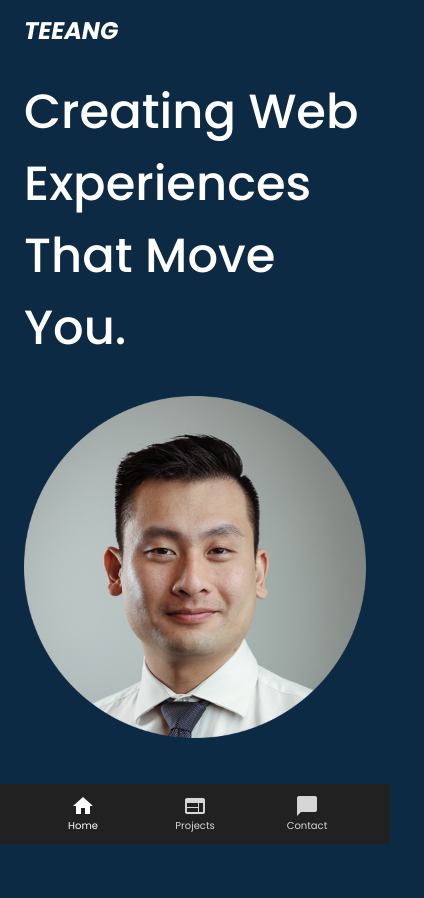
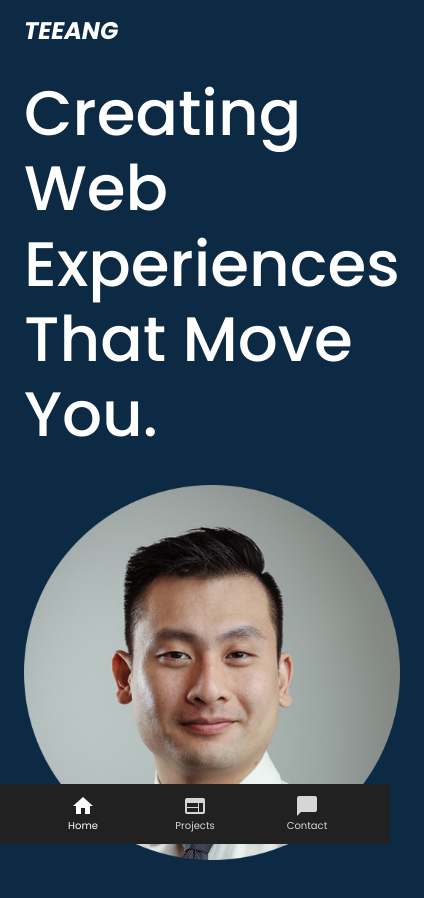
Before and after one commit to davidtaing/portfolio, a Next.js app: page / in a window 390 px wide. Shown: the top 898 px of the page, 424 px wide, since content can reach past the window. Before the commit the page ends 844 px from the top, so only its background shows below. Built offline with nearby package versions, Linux system fonts and the light colour scheme.

Commit message:
style: add media query to adjust font size
and cleaned up css.

```diff
--- a/src/components/HeroSection/index.tsx
+++ b/src/components/HeroSection/index.tsx
@@ -24,13 +24,15 @@ const StyledSection = styled.section`
       margin: 0;
       font-weight: 500;
       font-size: var(--fs-xl);
+      line-height: 1.2;
     }
 
     .subheadline {
+      display: none;
       color: var(--clr-secondary-light);
-      display: none;
       font-weight: 300;
-      font-size: var(---fs-600);
+      font-size: var(--fs-600);
+      line-height: 1.5;
     }
   }
 
@@ -52,7 +54,6 @@ const StyledSection = styled.section`
     .hero-container--text {
       .headline {
         margin: 2rem 0;
-        font-size: var(--fs-xl);
       }
 
       .subheadline {
--- a/src/styles/globals.css
+++ b/src/styles/globals.css
@@ -1,6 +1,6 @@
 html,
 body {
-  --fs-xl: 3rem;
+  --fs-xl: clamp(2.5rem, 12vw + 1rem, 5rem);
   --fs-600: 2rem;
   --fs-400: 1rem;
 
@@ -12,6 +12,13 @@ body {
   font-family: Poppins, Segoe UI, Roboto, Oxygen, Ubuntu, Cantarell, Fira Sans,
     Droid Sans, Helvetica Neue, sans-serif;
   background-color: #0d2a45;
+}
+
+@media (min-width: 768px) {
+  body {
+    --fs-600: 2.5rem;
+    --fs-400: 1.25rem;
+  }
 }
 
 .wrapper {
```
